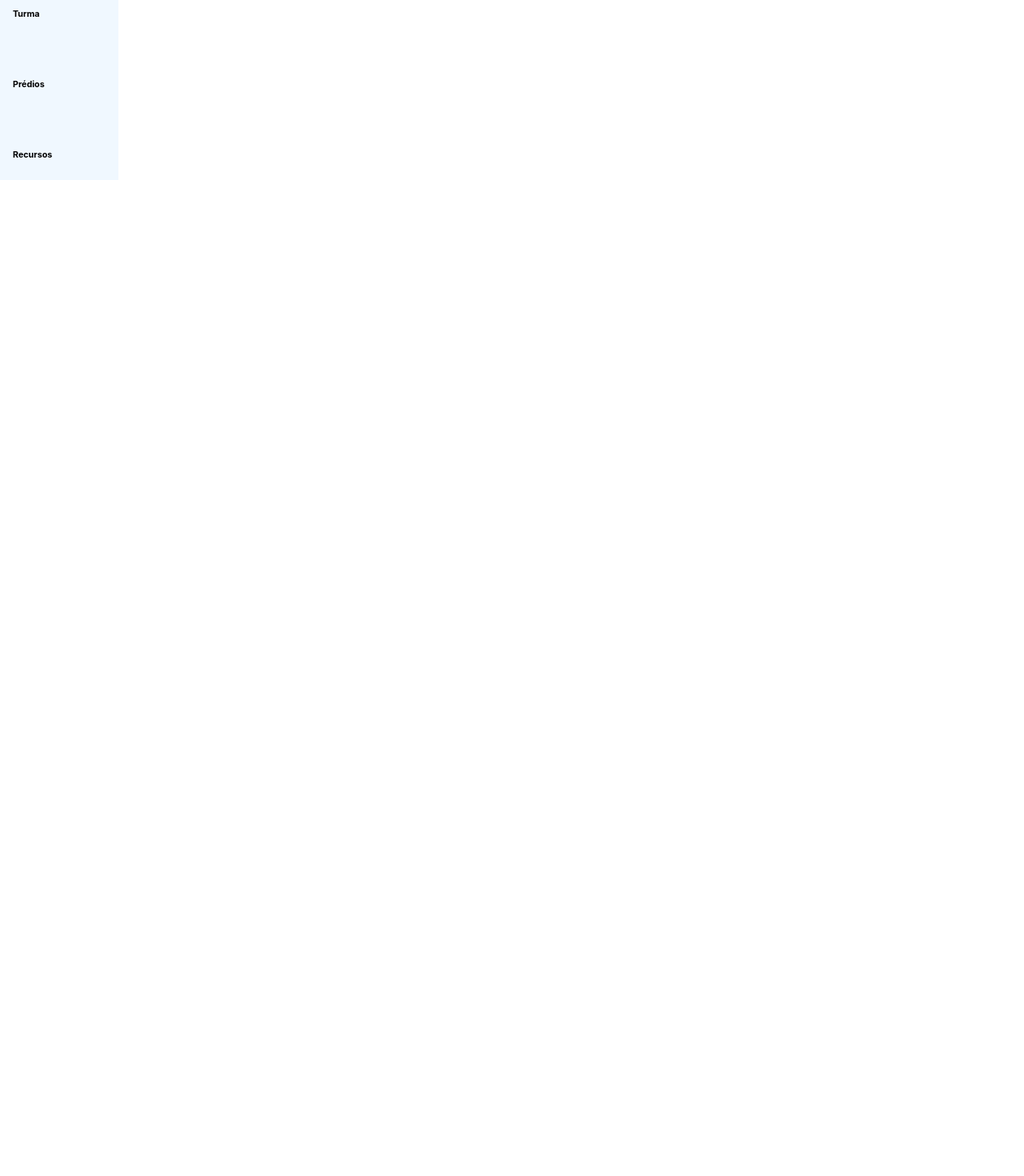
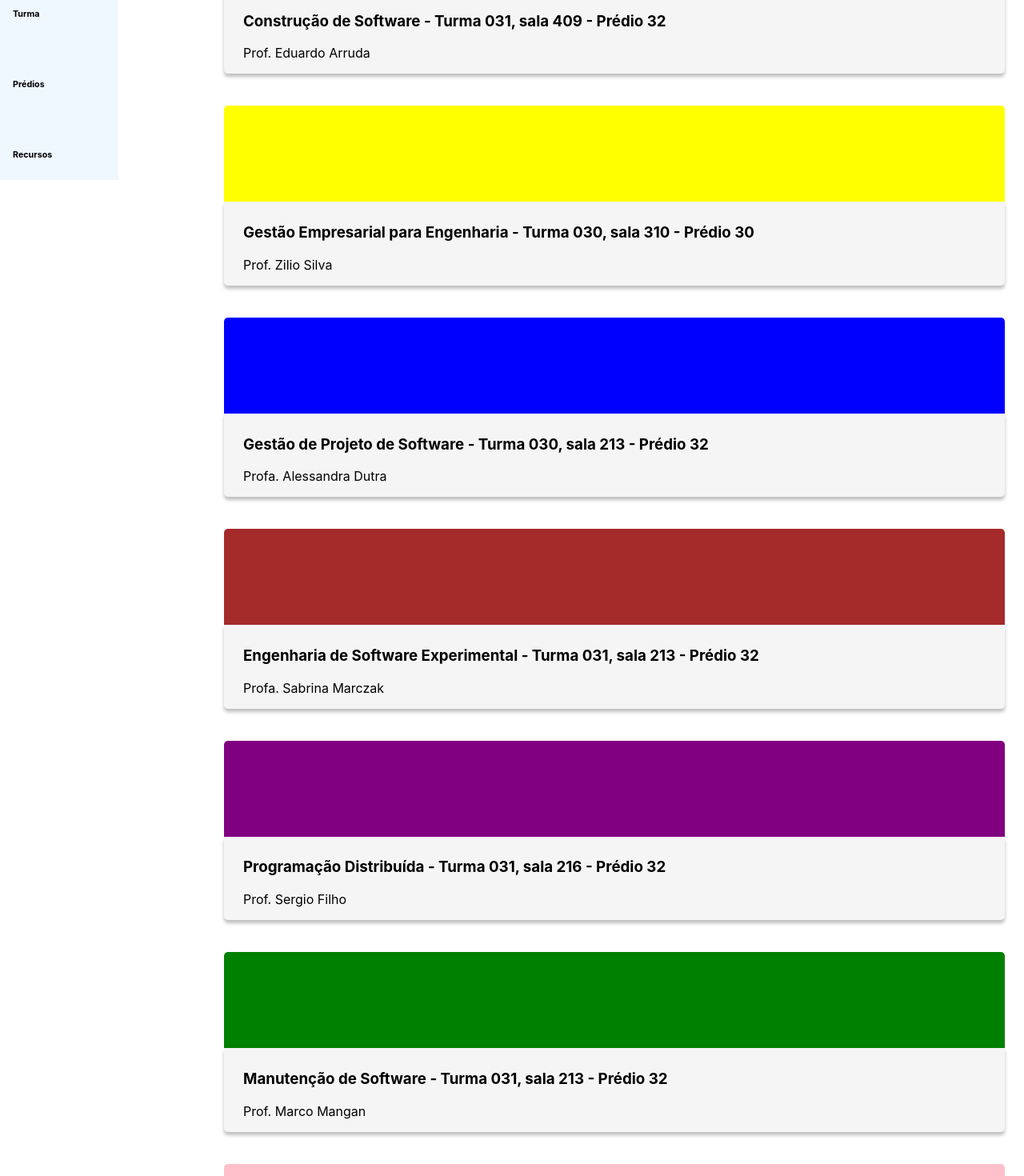
Before and after one commit to pucrs-poli/constr-sw-2022-1-front, a Next.js app: page /lessons in a window 1280 px wide. Shown: the part 220-1690 px from the top of the page at 80% size. Before the commit the page ends 800 px from the top, so only its background shows below. Built offline with nearby package versions, Linux system fonts and the light colour scheme.

Commit message:
add lessons displays

```diff
--- a/src/pages/lessons.js
+++ b/src/pages/lessons.js
@@ -1,9 +1,102 @@
+import { Container, Box } from "@mui/material";
 import Layout from "../components/layout";
 
 export default function Lessons() {
+    const mock = [
+        {
+            bannerColor: "red",
+            lessonName: "Construção de Software",
+            classNumber: "031",
+            salaNumber: "409",
+            buildingNumber: "32",
+            teacher: "Prof. Eduardo Arruda",
+        },
+        {
+            bannerColor: "yellow",
+            lessonName: "Gestão Empresarial para Engenharia",
+            classNumber: "030",
+            salaNumber: "310",
+            buildingNumber: "30",
+            teacher: "Prof. Zilio Silva",
+        },
+        {
+            bannerColor: "blue",
+            lessonName: "Gestão de Projeto de Software",
+            classNumber: "030",
+            salaNumber: "213",
+            buildingNumber: "32",
+            teacher: "Profa. Alessandra Dutra",
+        },
+        {
+            bannerColor: "brown",
+            lessonName: "Engenharia de Software Experimental",
+            classNumber: "031",
+            salaNumber: "213",
+            buildingNumber: "32",
+            teacher: "Profa. Sabrina Marczak",
+        },
+        {
+            bannerColor: "purple",
+            lessonName: "Programação Distribuída",
+            classNumber: "031",
+            salaNumber: "216",
+            buildingNumber: "32",
+            teacher: "Prof. Sergio Filho",
+        },
+        {
+            bannerColor: "green",
+            lessonName: "Manutenção de Software",
+            classNumber: "031",
+            salaNumber: "213",
+            buildingNumber: "32",
+            teacher: "Prof. Marco Mangan",
+        },
+        {
+            bannerColor: "pink",
+            lessonName: "AGES 3",
+            classNumber: "21",
+            salaNumber: "409",
+            buildingNumber: "32",
+            teacher: "Prof. Daniel Callegari",
+        },
+    ];
+
+    const bannerStyle = {
+        height: 120,
+        backgroundColor: "primary.dark",
+        borderTopLeftRadius: 5,
+        borderTopRightRadius: 5,
+    };
+    const infoStyle = {
+        backgroundColor: "#F5F5F5",
+        boxShadow: "0px 4px 4px rgba(0, 0, 0, 0.25)",
+        padding: 1,
+        paddingBottom: 2,
+        borderBottomLeftRadius: 5,
+        borderBottomRightRadius: 5,
+    };
+
     return (
         <Layout>
-            <div>A duda é maravilhosa</div>
+            <Container sx={{ paddingBottom: 5 }}>
+                {mock.map((tmp, index) => (
+                    <Box key={index} sx={{ marginTop: 5 }}>
+                        <Box
+                            sx={[
+                                bannerStyle,
+                                { backgroundColor: tmp.bannerColor },
+                            ]}
+                        />
+                        <Container sx={infoStyle}>
+                            <h3>
+                                {tmp.lessonName} - Turma {tmp.classNumber}, sala{" "}
+                                {tmp.salaNumber} - Prédio {tmp.buildingNumber}
+                            </h3>
+                            <span>{tmp.teacher}</span>
+                        </Container>
+                    </Box>
+                ))}
+            </Container>
         </Layout>
     );
 }
```
